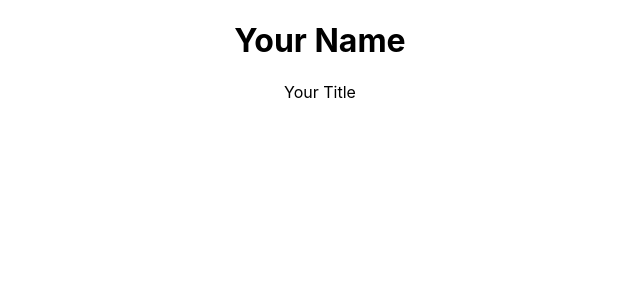
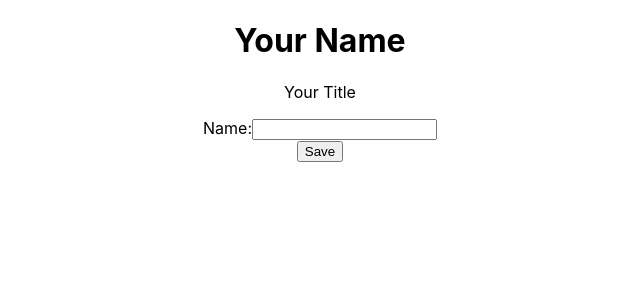
Before and after one commit to SabyasachiDhar/myPortfolio, a React (Create React App) app: page / in a window 1280 px wide. Shown: the top 300 px of the page, without its empty margins (320-960 px from the left). Built offline with nearby package versions, Linux system fonts and the light colour scheme.

Commit message:
Commit Changes

```diff
--- a/package.json
+++ b/package.json
@@ -8,7 +8,7 @@
     "react-dom": "^19.0.0",
     "react-scripts": "5.0.1"
   },
-  "homepage": "https://<username>.github.io/<repository-name>",
+  "homepage": "https://SabyasachiDhar.github.io/myPortfolio",
   "scripts": {
     "start": "react-scripts start",
     "build": "react-scripts build",
--- a/src/App.js
+++ b/src/App.js
@@ -1,9 +1,11 @@
 import './App.css';
+import CVForm from './components/myCVForm';
 
 function App() {
   return (
     <div className="App">
       <header> <h1>Your Name</h1> <p>Your Title</p> </header>
+      <CVForm />
     </div>
   );
 }
--- /dev/null
+++ b/src/components/myCVForm/index.js
@@ -0,0 +1,43 @@
+import React, { useState } from 'react';
+
+const CVForm = () => {
+  const [name, setName] = useState('');
+
+  const handleSubmit = async (event) => {
+    event.preventDefault();
+    try {
+      const response = await fetch('https://myportfoliodb.netlify.app/.netlify/functions/api/cv', {
+        method: 'POST',
+        headers: {
+          'Content-Type': 'application/json',
+        },
+        body: JSON.stringify({ name }),
+      });
+      if (response.ok) {
+        alert('Data saved successfully!');
+      } else {
+        console.error('Failed to save data');
+      }
+    } catch (error) {
+      console.error('Error:', error);
+    }
+  };
+
+
+
+  return (
+    <form onSubmit={handleSubmit}>
+      <div>
+        <label>Name:</label>
+        <input
+          type="text"
+          value={name}
+          onChange={(e) => setName(e.target.value)}
+        />
+      </div>
+      <button type="submit">Save</button>
+    </form>
+  );
+};
+
+export default CVForm;
```
